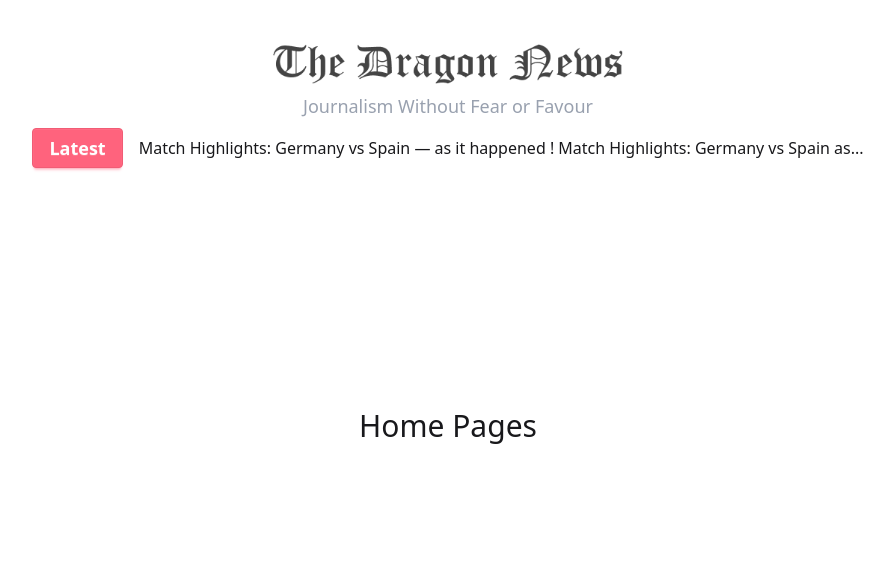
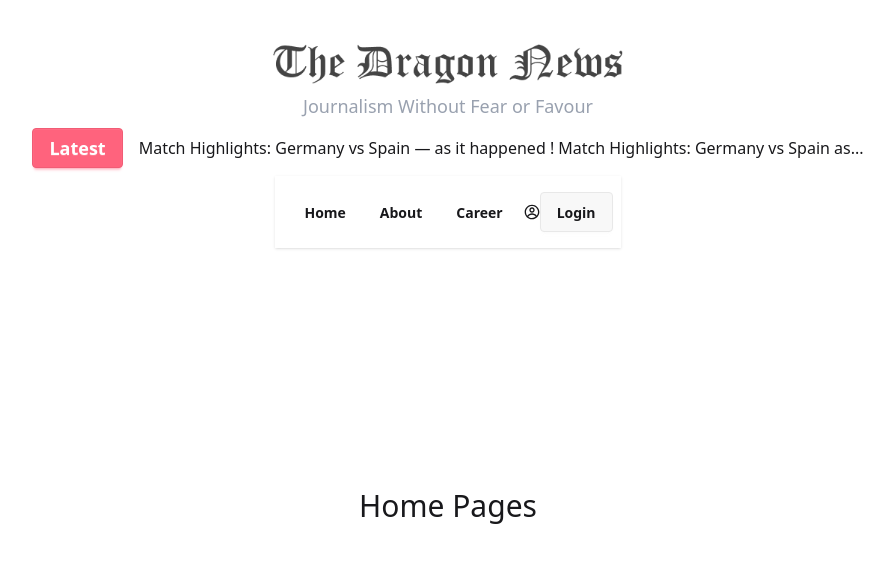
Before and after one commit to MdAsraful56/Dargon-News, a React (Vite) app: page / in a window 1280 px wide. Shown: the top 562 px of the page, without its empty margins (192-1086 px from the left). Built offline with nearby package versions, Linux system fonts and the light colour scheme.

Commit message:
navbar create

```diff
--- a/package.json
+++ b/package.json
@@ -13,6 +13,7 @@
     "@tailwindcss/vite": "^4.0.8",
     "react": "^19.0.0",
     "react-dom": "^19.0.0",
+    "react-icons": "^5.5.0",
     "react-router": "^7.2.0",
     "tailwindcss": "^4.0.8"
   },
--- a/src/components/Header/Header.jsx
+++ b/src/components/Header/Header.jsx
@@ -1,4 +1,5 @@
 import logo from '../../assets/logo.png';
+import Navbar from '../Navbar/Navbar';
 
 
 const Header = () => {
@@ -11,6 +12,7 @@
                     <button className="btn btn-error text-white text-lg">Latest</button>
                     <p className="">Match Highlights: Germany vs Spain — as it happened   !   Match Highlights: Germany vs Spain as...</p>
                 </div>
+                <Navbar />
             </header>
         </div>
     );
--- /dev/null
+++ b/src/components/Navbar/Navbar.jsx
@@ -0,0 +1,49 @@
+import { NavLink } from "react-router";
+import { CgProfile } from "react-icons/cg";
+
+
+const Navbar = () => {
+
+    const nav = <>
+        <NavLink to="/" className="btn btn-ghost">Home</NavLink>
+        <NavLink to="/about" className="btn btn-ghost">About</NavLink>
+        <NavLink to="/career" className="btn btn-ghost">Career</NavLink>
+
+    </>
+
+
+    return (
+        <div>
+            <div className="navbar bg-base-100 shadow-sm ">
+                <div className="navbar-start">
+                    <div className="dropdown">
+                    <div tabIndex={0} role="button" className="btn btn-ghost lg:hidden">
+                        <svg xmlns="http://www.w3.org/2000/svg" className="h-5 w-5" fill="none" viewBox="0 0 24 24" stroke="currentColor"> <path strokeLinecap="round" strokeLinejoin="round" strokeWidth="2" d="M4 6h16M4 12h8m-8 6h16" /> </svg>
+                    </div>
+                    <ul
+                        tabIndex={0}
+                        className="menu menu-sm dropdown-content bg-base-100 rounded-box z-1 mt-3 w-52 p-2 shadow">
+                        {
+                            nav
+                        }
+                    </ul>
+                    </div>
+
+                </div>
+                <div className="navbar-center hidden lg:flex">
+                    <ul className="menu menu-horizontal px-1">
+                    {
+                        nav
+                    }
+                    </ul>
+                </div>
+                <div className="navbar-end ">
+                    <CgProfile />
+                    <button className="btn">Login</button>
+                </div>
+            </div>
+        </div>
+    );
+};
+
+export default Navbar;
```
Also changed, not shown: 1 other file (tests, documents, lock files or other folders).
